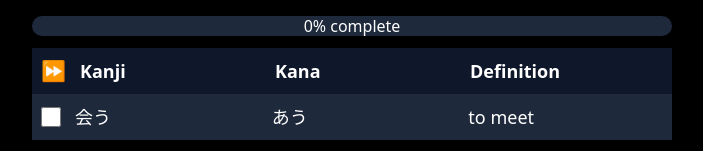
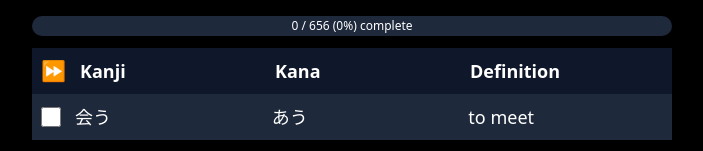
Before and after one commit to bryanjenningz/jlpt-audio-srs, a Next.js app: page / in a window 1280 px wide. Shown: the top 151 px of the page, without its empty margins (288-991 px from the left). Built offline with nearby package versions, Linux system fonts and the light colour scheme.

Commit message:
Only have 2 states for progress bar
- Having 2 states is more simple and easy to understand
- More information on a single state (percent and total)

```diff
--- a/src/components/progress-bar.tsx
+++ b/src/components/progress-bar.tsx
@@ -1,17 +1,10 @@
 import { useState } from "react";
 import { type Word } from "~/words/types";
 
-type ProgressBarKey = keyof typeof progressBarStates;
-
-const progressBarStates = {
-  0: "percent",
-  1: "complete",
-  2: "seenOrComplete",
-} as const;
+type ProgressBarState = "complete" | "seenOrComplete";
 
 export function ProgressBar({ words }: { words: Word[] }) {
-  const [percentCompleteShown, setPercentCompleteShown] =
-    useState<ProgressBarKey>(0);
+  const [state, setState] = useState<ProgressBarState>("complete");
   const completeCount = words.filter((word) => word.known).length;
   const completeOrSeenCount = words.filter(
     (word) => word.known || word.type === "seen",
@@ -26,47 +19,25 @@ export function ProgressBar({ words }: { words: Word[] }) {
       aria-hidden
       className="relative h-5 w-full overflow-hidden rounded-full bg-slate-800"
       onClick={() =>
-        setPercentCompleteShown((x): ProgressBarKey => {
-          switch (x) {
-            case 0:
-              return 1;
-            case 1:
-              return 2;
-            case 2:
-              return 0;
-          }
-        })
+        setState((x) => (x === "complete" ? "seenOrComplete" : "complete"))
       }
     >
       <div
         className="absolute bottom-0 left-0 top-0 bg-blue-700 text-center"
         style={{
-          width: ((): `${string}%` => {
-            switch (progressBarStates[percentCompleteShown]) {
-              case "percent":
-              case "complete":
-                return `${percentComplete}%`;
-              case "seenOrComplete":
-                return `${percentCompleteOrSeen}%`;
-            }
-          })(),
+          width:
+            state === "complete"
+              ? `${percentComplete}%`
+              : `${percentCompleteOrSeen}%`,
         }}
       ></div>
 
-      <div className="absolute inset-0 flex items-center justify-center">
-        {((): string => {
-          if (words.length === 0) {
-            return "";
-          }
-          switch (progressBarStates[percentCompleteShown]) {
-            case "percent":
-              return `${percentComplete}% complete`;
-            case "complete":
-              return `${completeCount} / ${words.length} complete`;
-            case "seenOrComplete":
-              return `${completeOrSeenCount} / ${words.length} seen or complete`;
-          }
-        })()}
+      <div className="absolute inset-0 flex items-center justify-center text-xs">
+        {words.length === 0
+          ? ""
+          : state === "complete"
+          ? `${completeCount} / ${words.length} (${percentComplete}%) complete`
+          : `${completeOrSeenCount} / ${words.length} (${percentCompleteOrSeen}%) seen or complete`}
       </div>
     </button>
   );
```
